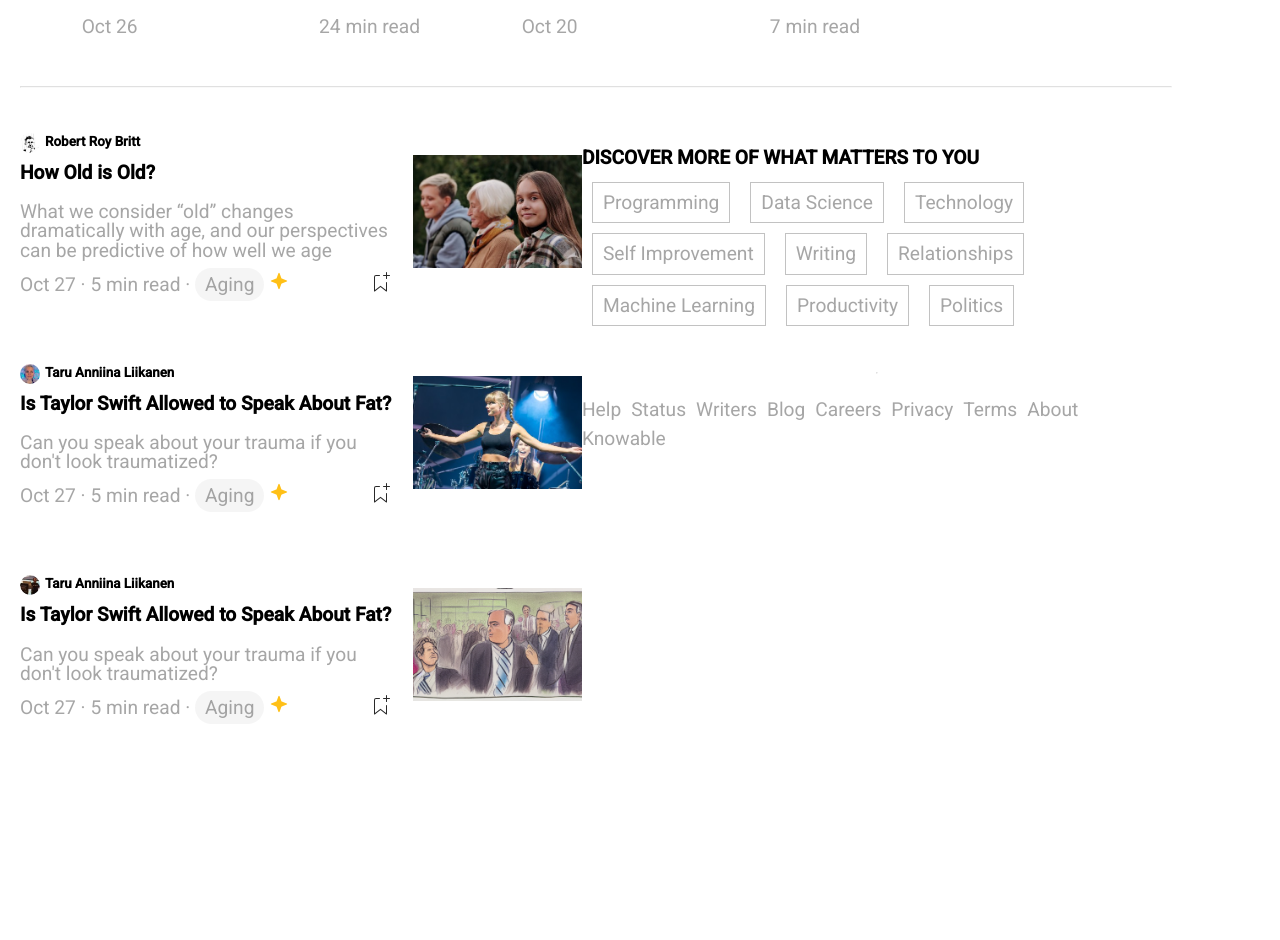
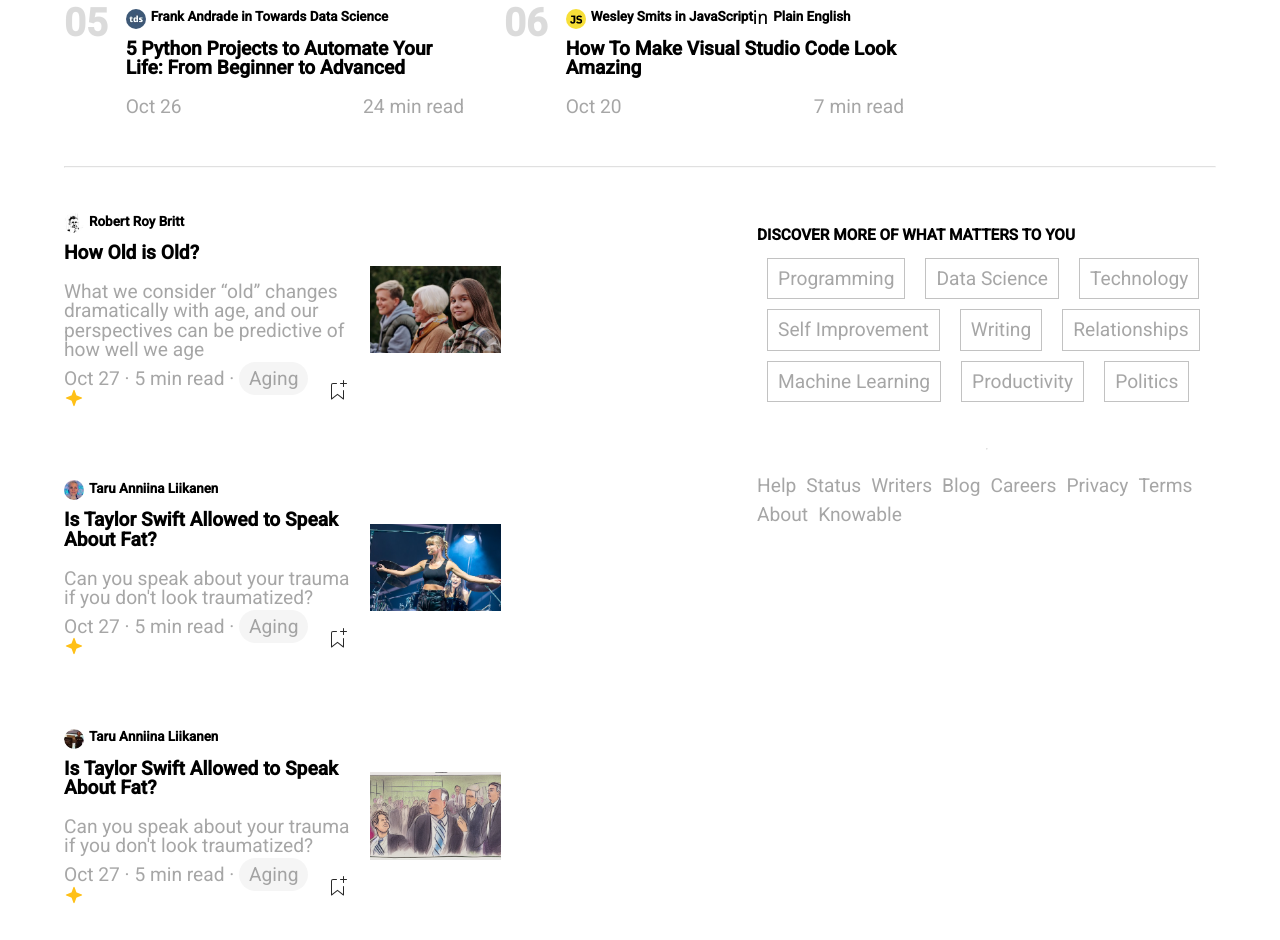
Before and after one commit to diclementef92/S5_progetto, a plain HTML site: page index.html in a window 1280 px wide. Shown: the part 922-1862 px from the top of the page. Before the commit the page ends 1704 px from the top, so only its background shows below. Drawn offline with nearby package versions, Linux system fonts and the light colour scheme.

Commit message:
area discover a destra per desktop e centrato contenuto pagina

```diff
--- a/assets/css/index.css
+++ b/assets/css/index.css
@@ -16,6 +16,7 @@ h2 {
   font-family: "Roboto", sans-serif;
   text-transform: uppercase;
   font-weight: bold;
+  font-size: 0.8em;
 }
 hr {
   opacity: 0.3;
@@ -58,10 +59,11 @@ nav img {
   padding: 10px 20px;
 }
 .hero {
-  height: 40vh;
+  height: 50vh;
   display: flex;
   justify-content: space-between;
   border-bottom: 1px solid black;
+  overflow: hidden;
 }
 .hero * {
   /* margin-top: 20px;
@@ -83,12 +85,14 @@ nav img {
   text-align: center;
 }
 .hero img {
-  width: 50%;
+  /* width: 50%; */
+  /* overflow: hidden; */
 }
 main {
+  width: 90%;
   margin-top: 35px;
-  margin-left: 20px;
-  width: 90%;
+  margin-left: auto;
+  margin-right: auto;
 }
 
 .trend {
@@ -212,27 +216,23 @@ articles {
   justify-self: flex-end;
 }
 @media screen and (min-width: 1200px) {
-  /* body {
-    width: 80%;
-    width: 100%;
-    margin: 0 auto 0 auto;
-  } */
+  .section {
+    display: flex;
+    flex-direction: row-reverse;
+    justify-content: space-between;
+    margin-top: 40px;
+  }
+  .section > div {
+    display: flex;
+    flex-direction: column;
+    margin-left: 20vw;
+  }
 }
 
 /* DESKTOP */
 @media screen and (min-width: 720px) {
   body {
     font-size: 1.2em;
-  }
-  .special {
-    display: flex;
-    flex-direction: row-reverse;
-    justify-content: space-between;
-    margin-top: 40px;
-  }
-  .special > div {
-    display: flex;
-    flex-direction: column;
   }
 }
 /* TABLET */
--- a/index.html
+++ b/index.html
@@ -125,8 +125,9 @@
                 </div>
                 </di>
             </div>
+        </div>
         <hr class="grey-color">
-            <div class="special">
+        <div class="section">
             <div>
                 <div class="discover">
                     <div class="section-title">
```
Lines whose indentation alone changed are shown as unchanged.
